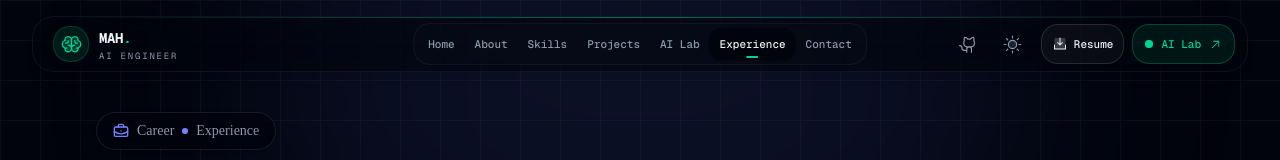
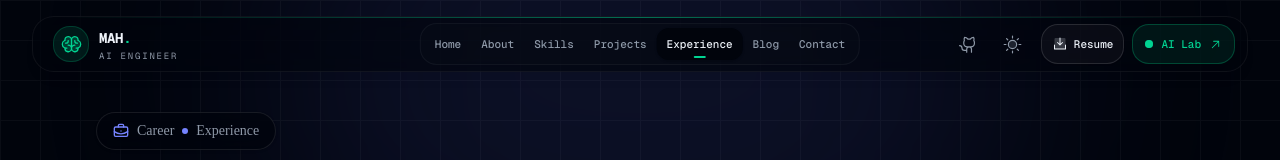
Before and after one commit to azijulhakimbd/Portfolio, a Next.js app: page /experience in a window 1280 px wide. Shown: the top 160 px of the page. Built offline with nearby package versions, Linux system fonts and the light colour scheme.

Commit message:
update:blog page

```diff
--- a/components/layout/navbar.tsx
+++ b/components/layout/navbar.tsx
@@ -24,8 +24,8 @@ const navItems = [
   { label: "About", href: "/about" },
   { label: "Skills", href: "/skills" },
   { label: "Projects", href: "/projects" },
-  { label: "AI Lab", href: "/ai-lab" },
   { label: "Experience", href: "/experience" },
+  { label: "Blog", href: "/blog" },
   { label: "Contact", href: "/contact" },
 ];
 
```
